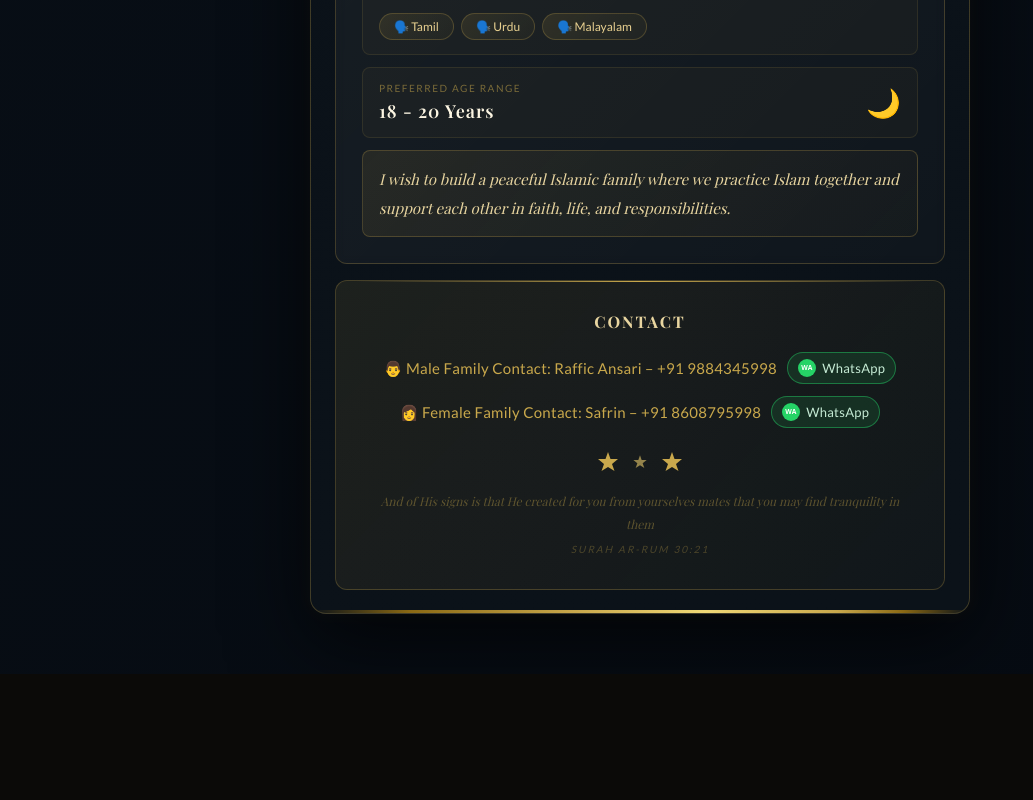
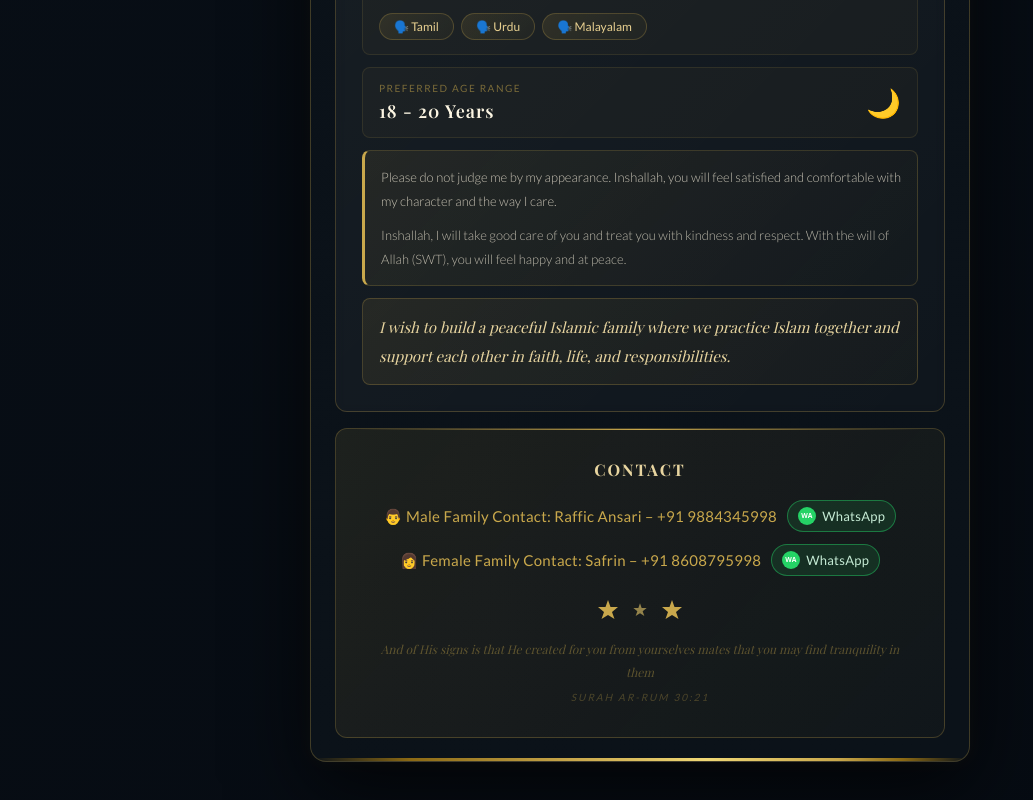
Before and after one commit to loyalty-thameem/MarriageProfile, a React (Vite) app: page / in a window 1280 px wide. Shown: the part 7280-8080 px from the top of the page, without its empty margins (0-1033 px from the left). Before the commit the page ends 7954 px from the top, so only its background shows below. Built offline with nearby package versions, Linux system fonts and the light colour scheme; a web font is replaced by a local one.

Commit message:
Add partner reassurance note

```diff
--- a/marriage-bio-beautiful.jsx
+++ b/marriage-bio-beautiful.jsx
@@ -1957,6 +1957,16 @@ export default function MarriageBio() {
                 <div style={{fontSize:"28px"}}>{sectionIcons.age}</div>
               </div>
 
+              {/* Gentle reassurance */}
+              <div style={{padding:"14px 16px",background:"linear-gradient(135deg,rgba(201,168,76,0.09),rgba(201,168,76,0.02))",border:"1px solid rgba(201,168,76,0.2)",borderInlineStart:"3px solid #c9a84c",borderRadius:"8px"}}>
+                <p style={{margin:0,color:"rgba(253,246,227,0.75)",fontSize:"clamp(12px,2.8vw,13px)",fontFamily:"Lato,sans-serif",fontWeight:"300",lineHeight:"1.85"}}>
+                  {t("text.partnerReassure1")}
+                </p>
+                <p style={{margin:"10px 0 0",color:"rgba(253,246,227,0.7)",fontSize:"clamp(12px,2.8vw,13px)",fontFamily:"Lato,sans-serif",fontWeight:"300",lineHeight:"1.85"}}>
+                  {t("text.partnerReassure2")}
+                </p>
+              </div>
+
               {/* Personal wish quote */}
               <div style={{padding:"14px 16px",background:"linear-gradient(135deg,rgba(201,168,76,0.1),rgba(201,168,76,0.03))",border:"1px solid rgba(201,168,76,0.25)",borderRadius:"8px",fontFamily:"Playfair Display,serif",fontStyle:"italic",color:"#e8d5a0",fontSize:"clamp(12px,2.8vw,15px)",lineHeight:"1.9"}}>
                 {t("text.partnerQuote")}
--- a/src/locales/ar.json
+++ b/src/locales/ar.json
@@ -130,6 +130,8 @@
     "futureQuote": "نيتي أن أبني زواجاً قائماً على الدين والاحترام المتبادل ومساندة بعضنا البعض في طاعة الله واتباع السنة.",
     "partner1": "أبحث عن مسلمة ملتزمة ذات خلق حسن ودين قوي وعقلية أسرية. تقدر البساطة وتحافظ على أسلوب حياة نظيف وتكون مستعدة لبناء بيت قائم على المبادئ الإسلامية والاحترام المتبادل والنمو الهادف معاً.",
     "partnerLanguage": "اللغة ليست عائقاً كبيراً. المتحدثات بالأردية مرحب بهن، وسيكون الفهم الأساسي للتاميلية أو الإنجليزية مفيداً للتواصل.",
+    "partnerReassure1": "من فضلكِ لا تحكمي عليّ من خلال مظهري. إن شاء الله ستشعرين بالرضا والراحة مع خُلقي وطريقة اهتمامي.",
+    "partnerReassure2": "إن شاء الله سأعتني بكِ جيدًا وأعاملكِ بلطف واحترام. وبإذن الله (سبحانه وتعالى) ستشعرين بالسعادة والسكينة.",
     "partnerQuote": "أتمنى بناء أسرة إسلامية هادئة نمارس فيها الإسلام معاً وندعم بعضنا في الإيمان والحياة والمسؤوليات.",
     "quranQuote": "ومن آياته أن خلق لكم من أنفسكم أزواجاً لتسكنوا إليها",
     "quranRef": "سورة الروم 30:21"
--- a/src/locales/en.json
+++ b/src/locales/en.json
@@ -130,6 +130,8 @@
     "futureQuote": "My intention is to build a marriage based on Deen, mutual respect, and supporting each other in obeying Allah and following the Sunnah.",
     "partner1": "Seeking a practicing Muslimah of good character, strong deen, and a family-oriented mindset. She should value simplicity, maintain a clean lifestyle, and be willing to build a home grounded in Islamic principles, mutual respect, and purposeful growth together.",
     "partnerLanguage": "Language is not a major barrier. Urdu speakers are welcome, and basic understanding of Tamil or English would be helpful for communication.",
+    "partnerReassure1": "Please do not judge me by my appearance. Inshallah, you will feel satisfied and comfortable with my character and the way I care.",
+    "partnerReassure2": "Inshallah, I will take good care of you and treat you with kindness and respect. With the will of Allah (SWT), you will feel happy and at peace.",
     "partnerQuote": "I wish to build a peaceful Islamic family where we practice Islam together and support each other in faith, life, and responsibilities.",
     "quranQuote": "And of His signs is that He created for you from yourselves mates that you may find tranquility in them",
     "quranRef": "SURAH AR-RUM 30:21"
--- a/src/locales/ml.json
+++ b/src/locales/ml.json
@@ -130,6 +130,8 @@
     "futureQuote": "എന്റെ ഉദ്ദേശം ദീൻ, പരസ്പര ബഹുമാനം, അല്ലാഹുവിനെ അനുസരിക്കാനും സുന്നത്ത് പിന്തുടരാനും ഒരാൾ മറ്റൊരാളെ സഹായിക്കുന്ന ഒരു വിവാഹം നിർമ്മിക്കുകയാണ്.",
     "partner1": "നല്ല സ്വഭാവവും ശക്തമായ ദീനും കുടുംബകേന്ദ്രിത മനോഭാവവും ഉള്ള ഒരു പ്രാക്ടീസിംഗ് മുസ്ലിം സ്ത്രീയെ ഞാൻ അന്വേഷിക്കുന്നു. ലാളിത്യത്തെ വിലമതിക്കുകയും ശുചിയായ ജീവിതശൈലി പാലിക്കുകയും ഇസ്ലാമിക സിദ്ധാന്തങ്ങൾ, പരസ്പര ബഹുമാനം, ലക്ഷ്യബോധമുള്ള വളർച്ച എന്നിവയിൽ അധിഷ്ഠിതമായ ഒരു വീട് ഒരുമിച്ച് പണിയാൻ തയ്യാറായിരിക്കണം.",
     "partnerLanguage": "ഭാഷ വലിയൊരു തടസ്സമല്ല. ഉർദു സംസാരിക്കുന്നവർക്ക് സ്വാഗതം; തമിഴ് അല്ലെങ്കിൽ ഇംഗ്ലീഷിന്റെ അടിസ്ഥാന അറിവ് ആശയവിനിമയത്തിന് സഹായകരമാകും.",
+    "partnerReassure1": "ദയവായി എന്റെ രൂപം മാത്രം കണ്ട് എന്നെ വിലയിരുത്തരുത്. ഇൻഷാ അല്ലാഹ്, എന്റെ സ്വഭാവവും ഞാൻ കാണിക്കുന്ന പരിചരണവും നിങ്ങളെ തൃപ്തിപ്പെടുത്തുകയും ആശ്വാസകരമാകുകയും ചെയ്യും.",
+    "partnerReassure2": "ഇൻഷാ അല്ലാഹ്, ഞാൻ നിങ്ങളെ നന്നായി പരിചരിക്കുകയും കരുണയോടെയും ബഹുമാനത്തോടെയും പെരുമാറുകയും ചെയ്യും. അല്ലാഹ് (SWT) യുടെ ഇച്ഛപ്രകാരം, നിങ്ങൾ സന്തോഷവും സമാധാനവും അനുഭവിക്കും.",
     "partnerQuote": "നാം ഒരുമിച്ച് ഇസ്ലാം അനുഷ്ഠിക്കുകയും ഇമാൻ, ജീവിതം, ഉത്തരവാദിത്വങ്ങൾ എന്നിവയിൽ പരസ്പരം പിന്തുണയ്ക്കുകയും ചെയ്യുന്ന സമാധാനപരമായ ഒരു ഇസ്ലാമിക കുടുംബം നിർമ്മിക്കാൻ ഞാൻ ആഗ്രഹിക്കുന്നു.",
     "quranQuote": "നിങ്ങൾ അവരിൽ സമാധാനം കണ്ടെത്തേണ്ടതിന്ന് നിങ്ങളിൽ നിന്നുതന്നെ ഇണകളെ സൃഷ്ടിച്ചതു അവന്റെ അടയാളങ്ങളിലൊന്നാണ്",
     "quranRef": "സൂറത്ത് അർ-റൂം 30:21"
--- a/src/locales/ta.json
+++ b/src/locales/ta.json
@@ -130,6 +130,8 @@
     "futureQuote": "என் நோக்கம் தீன், பரஸ்பர மரியாதை, அல்லாஹ்வுக்கு கீழ்ப்படிதல் மற்றும் சுன்னாவை பின்பற்றுவதில் ஒருவருக்கொருவர் துணை நிற்கும் திருமணத்தை அமைப்பது.",
     "partner1": "நல்ல குணநலனும் வலுவான தீனும் குடும்ப மனப்பான்மையும் கொண்ட ஒரு நடைமுறை முஸ்லிம் பெண்ணை எதிர்பார்க்கிறேன். எளிமையை மதித்து, சுத்தமான வாழ்க்கை முறையை கடைப்பிடித்து, இஸ்லாமியக் கொள்கைகள், பரஸ்பர மரியாதை மற்றும் நோக்கமுள்ள வளர்ச்சியை அடிப்படையாகக் கொண்ட இல்லத்தை இணைந்து அமைக்கத் தயாராக இருக்க வேண்டும்.",
     "partnerLanguage": "மொழி பெரிய தடையாக இல்லை. உருது பேசுபவர்கள் வரவேற்கப்படுகிறார்கள்; தொடர்புக்கு தமிழ் அல்லது ஆங்கிலத்தின் அடிப்படை அறிவு உதவும்.",
+    "partnerReassure1": "தயவுசெய்து என் தோற்றத்தை வைத்து என்னை மதிப்பிட வேண்டாம். இன்ஷா அல்லாஹ், என் குணநலனாலும் நான் அக்கறை காட்டும் முறையாலும் நீங்கள் திருப்தியாகவும் வசதியாகவும் உணர்வீர்கள்.",
+    "partnerReassure2": "இன்ஷா அல்லாஹ், நான் உங்களை நல்லபடியாக கவனித்து, அன்பும் மரியாதையும் காட்டுவேன். அல்லாஹ் (SWT) இன் விருப்பத்தால், நீங்கள் மகிழ்ச்சியும் அமைதியும் உணர்வீர்கள்.",
     "partnerQuote": "நாம் ஒன்றாக இஸ்லாமை கடைப்பிடித்து, ஈமான், வாழ்க்கை, பொறுப்புகளில் ஒருவருக்கொருவர் துணைநிற்கும் அமைதியான இஸ்லாமியக் குடும்பத்தை உருவாக்க விரும்புகிறேன்.",
     "quranQuote": "உங்களுக்கு உங்களிலிருந்தே துணைகளை உண்டாக்கியது அவனது அடையாளங்களில் ஒன்றாகும்; நீங்கள் அவர்களிடம் அமைதியை அடைய வேண்டுமென்பதற்காக",
     "quranRef": "ஸூரா அற் ரூம் 30:21"
--- a/src/locales/ur.json
+++ b/src/locales/ur.json
@@ -130,6 +130,8 @@
     "futureQuote": "میری نیت ایک ایسا نکاح قائم کرنے کی ہے جو دین، باہمی احترام اور اللہ کی اطاعت و سنت کی پیروی میں ایک دوسرے کے تعاون پر مبنی ہو۔",
     "partner1": "میں ایک نیک سیرت، دیندار اور خاندانی سوچ رکھنے والی باعمل مسلمہ کی تلاش میں ہوں۔ وہ سادگی کو اہمیت دے، پاکیزہ طرز زندگی رکھے اور اسلامی اصولوں، باہمی احترام اور مشترکہ ترقی پر مبنی گھر بنانے کے لیے تیار ہو۔",
     "partnerLanguage": "زبان کوئی بڑی رکاوٹ نہیں ہے۔ اردو بولنے والی خوش آمدید ہیں، اور تمل یا انگریزی کی بنیادی سمجھ بوجھ رابطے کے لیے مفید ہوگی۔",
+    "partnerReassure1": "براہِ کرم مجھے میرے ظاہری حلیے سے نہ پرکھیں۔ ان شاء اللہ آپ کو میرے اخلاق اور میرے خیال رکھنے کے انداز سے اطمینان اور راحت محسوس ہوگی۔",
+    "partnerReassure2": "ان شاء اللہ میں آپ کا اچھا خیال رکھوں گا اور آپ کے ساتھ نرمی اور احترام سے پیش آؤں گا۔ اللہ (SWT) کے حکم سے آپ خوش اور پُرسکون محسوس کریں گی۔",
     "partnerQuote": "میری خواہش ہے کہ ہم ایک پُرامن اسلامی خاندان بنائیں جہاں ہم مل کر اسلام پر عمل کریں اور ایمان، زندگی اور ذمہ داریوں میں ایک دوسرے کا ساتھ دیں۔",
     "quranQuote": "اور اس کی نشانیوں میں سے ہے کہ اس نے تمہارے لیے تم ہی میں سے جوڑے پیدا کیے تاکہ تم ان سے سکون پاؤ",
     "quranRef": "سورۃ الروم 30:21"
```
